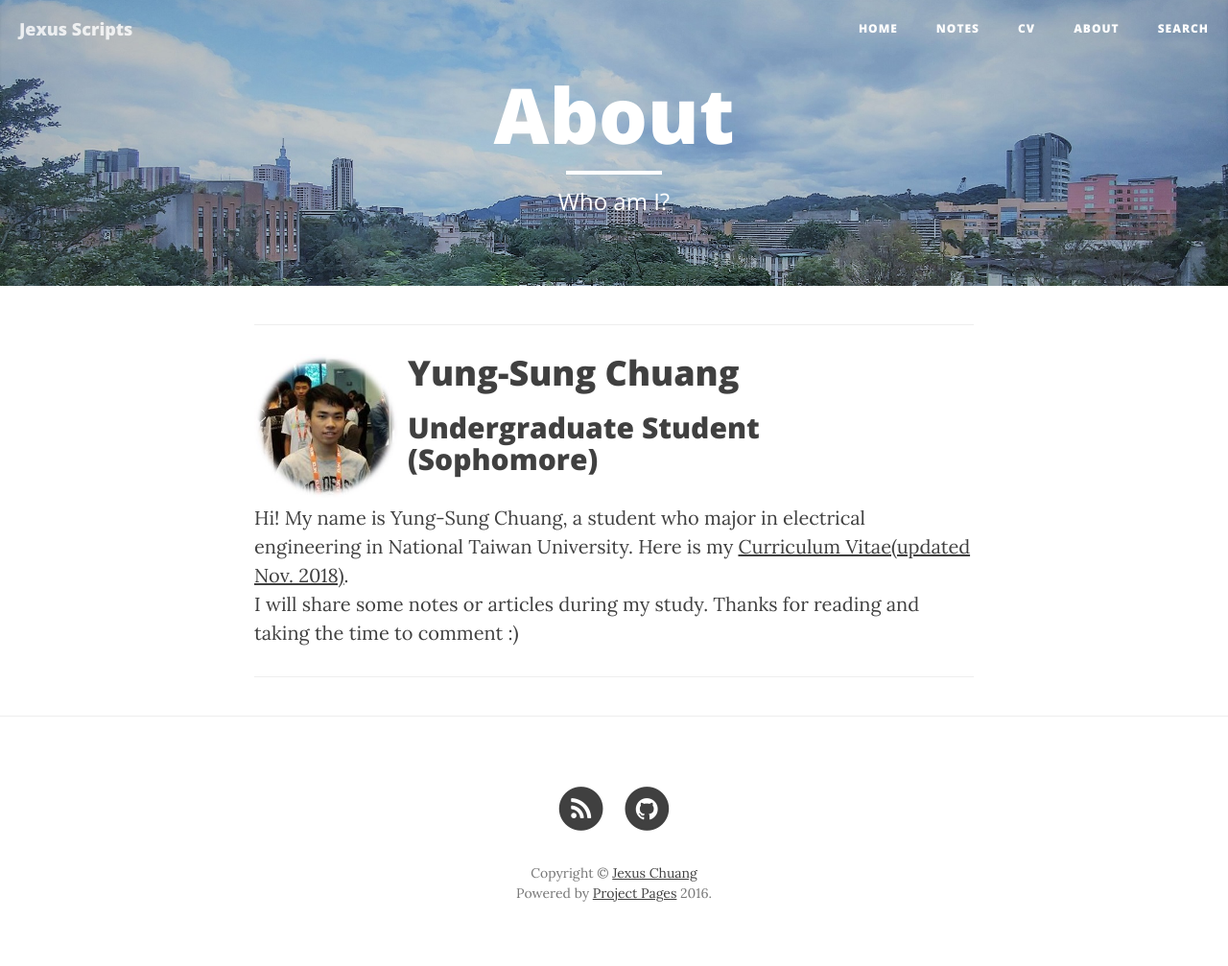
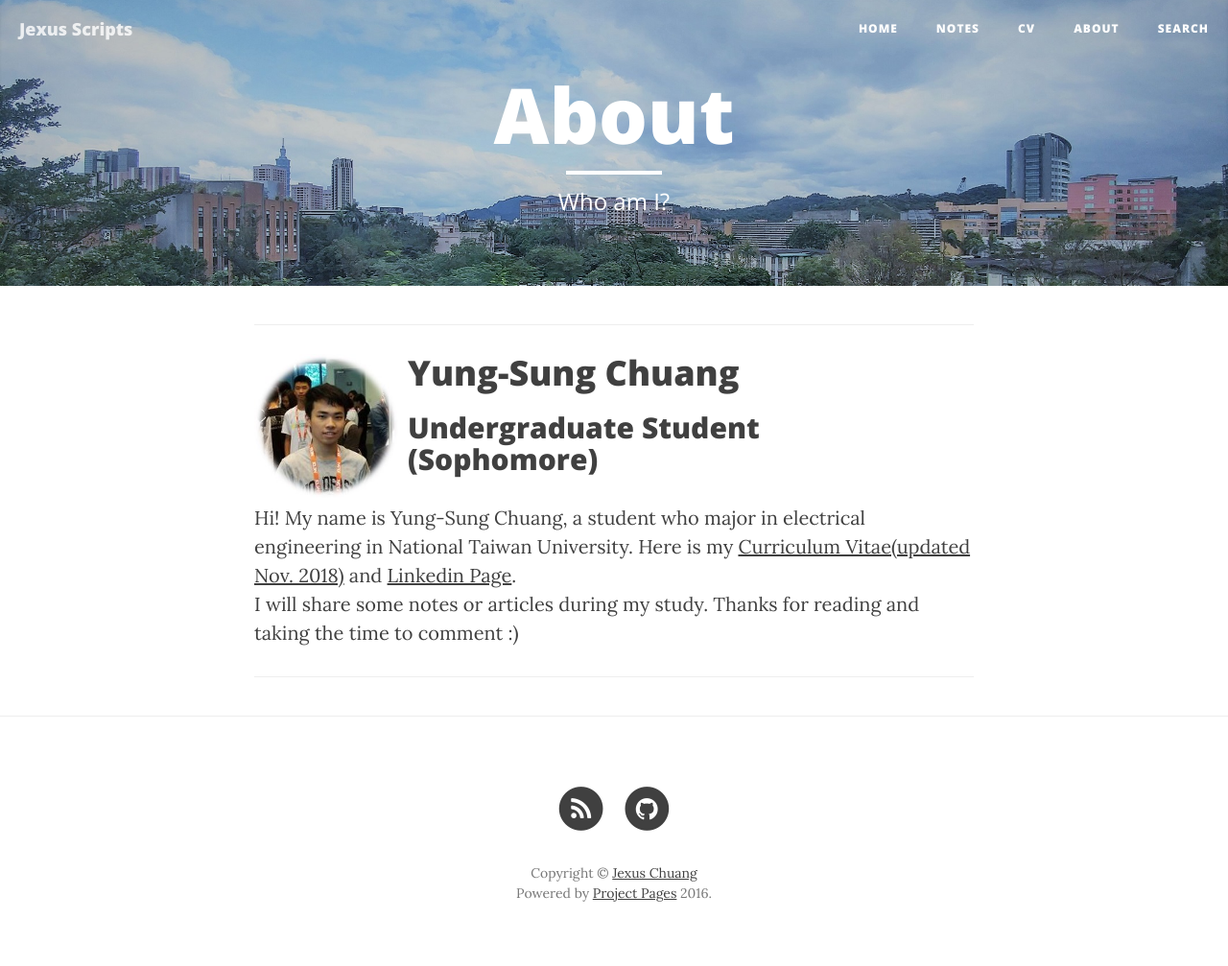
Before and after one commit to voidism/voidism.github.io, a Jekyll site: the page built from about.md, in a window 1280 px wide. Shown: the whole page at 96% size. Built offline with Jekyll 4.4.1, drawn with Linux system fonts in a browser that asks for light colours; nearby versions of some CDN libraries.

Commit message:
linkedin

```diff
--- a/_data/members.yml
+++ b/_data/members.yml
@@ -5,7 +5,7 @@
   img: ../img/Jexus.jpg
   github:
   gplus:
-  bio: Hi! My name is Yung-Sung Chuang, a student who major in electrical engineering in National Taiwan University. Here is my <a href="../CV.pdf">Curriculum Vitae(updated Nov. 2018)</a>.<br>I will share some notes or articles during my study. Thanks for reading and taking the time to comment :)
+  bio: Hi! My name is Yung-Sung Chuang, a student who major in electrical engineering in National Taiwan University. Here is my <a href="../CV.pdf">Curriculum Vitae(updated Nov. 2018)</a> and [Linkedin Page](https://www.linkedin.com/in/yschuang/).<br>I will share some notes or articles during my study. Thanks for reading and taking the time to comment :)
   url:
   visible: True
 
```
